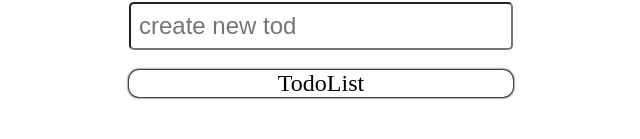
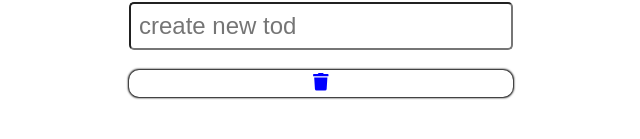
Before and after one commit to bruk19/react-todo-app, a React (Create React App) app: page / in a window 1280 px wide. Shown: the part 205-344 px from the top of the page, without its empty margins (319-959 px from the left). Built offline with nearby package versions, Linux system fonts and the light colour scheme.

Commit message:
Add required icons and style them

```diff
--- a/src/components/TodoItem.js
+++ b/src/components/TodoItem.js
@@ -1,10 +1,10 @@
 import React from 'react'
-
+import { FaTrash } from "react-icons/fa";
 function TodoItem() {
   return (
     <div className='todo-item'>
         <p className='tod-item-text'></p>
-
+        <FaTrash size='1.1rem' color='blue'/>
     </div>
   )
 }
--- a/src/components/TodoList.js
+++ b/src/components/TodoList.js
@@ -1,8 +1,11 @@
 import React from 'react'
+import TodoItem from './TodoItem'
 
 function TodoList() {
   return (
-    <div className='todo-list'>TodoList</div>
+    <div className='todo-list'>
+      <TodoItem />
+    </div>
   )
 }
 
```
